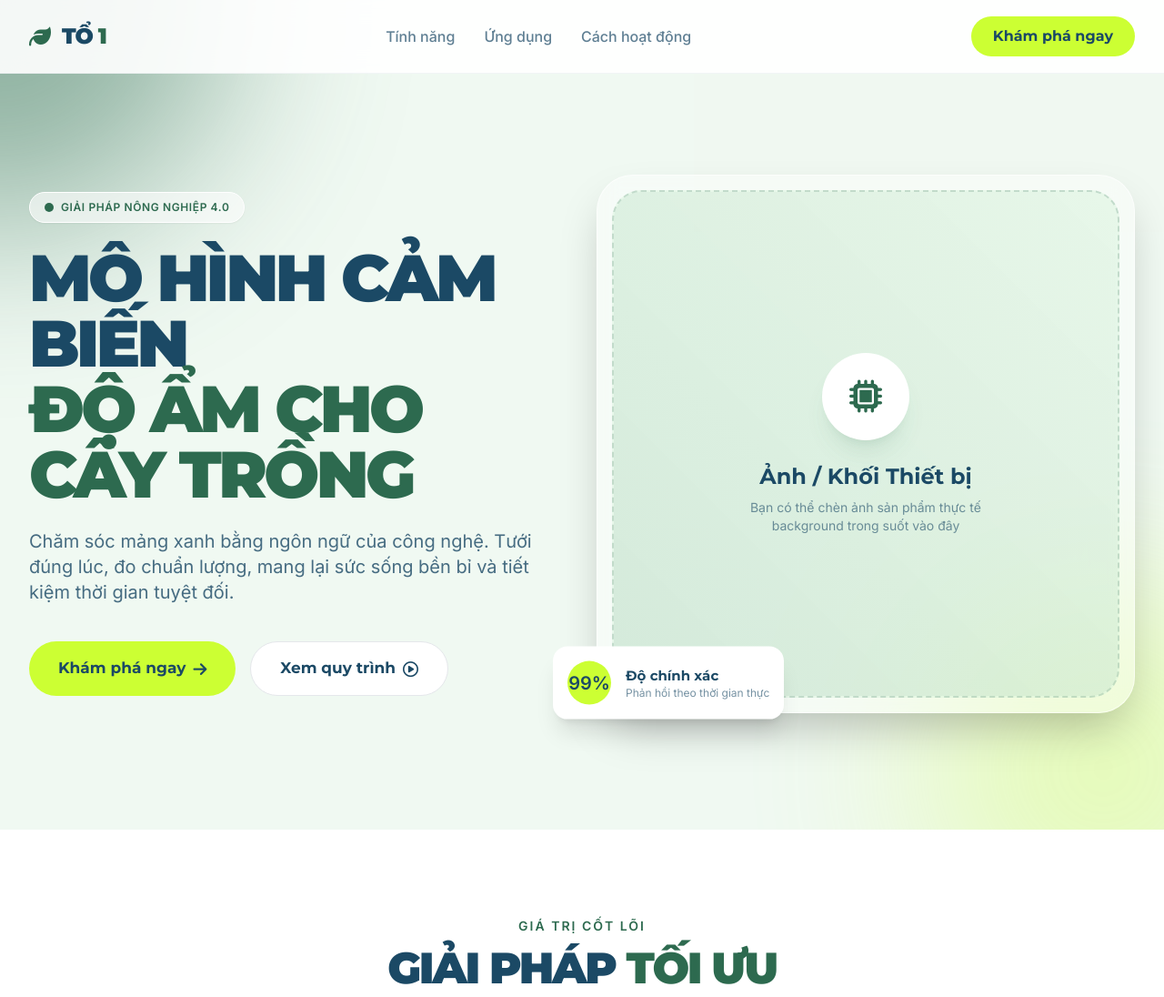
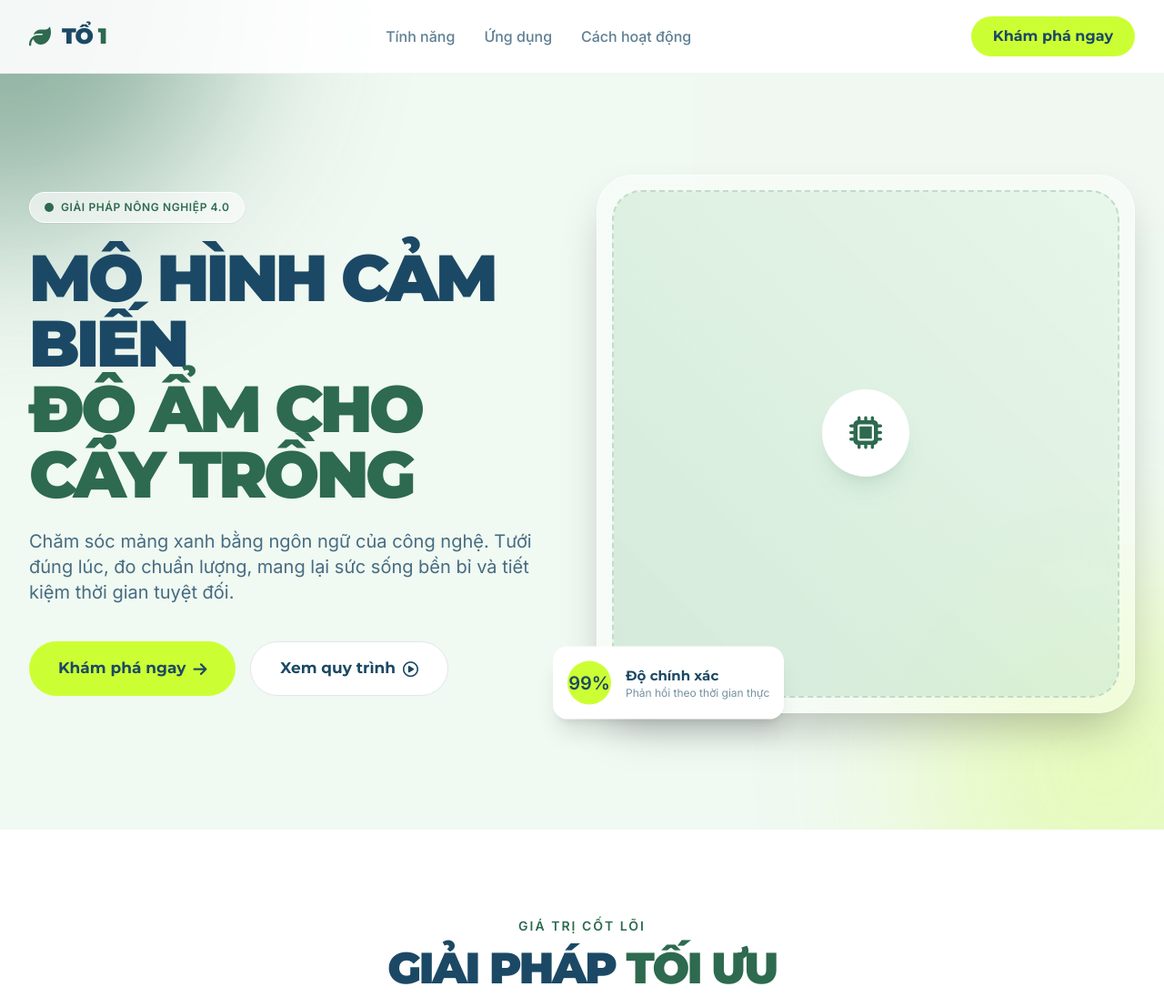
Before and after one commit to Slencan5/T-1, a plain HTML site: page index.html in a window 1280 px wide. Shown: the top 1096 px of the page at 91% size. Drawn offline with nearby package versions, Linux system fonts and the light colour scheme.

Commit message:
Update index.html

```diff
--- a/index.html
+++ b/index.html
@@ -209,11 +209,8 @@
                             <div class="relative z-10 text-center">
                                 <div
                                     class="w-24 h-24 bg-white rounded-full flex items-center justify-center mx-auto mb-6 shadow-xl shadow-primary/10 group-hover:-translate-y-4 transition-transform duration-500">
-                                    <i class="fa-solid fa-microchip text-4xl text-primary"></i>
+                                    <i class="fa-solid fa-microchip text-4xl text-primary" src="sp.jpg"></i>
                                 </div>
-                                <h3 class="font-heading font-bold text-secondary text-2xl mb-2">Ảnh / Khối Thiết bị</h3>
-                                <p class="font-body text-secondary/60 text-sm max-w-xs mx-auto">Bạn có thể chèn ảnh sản
-                                    phẩm thực tế background trong suốt vào đây</p>
                             </div>
                         </div>
                     </div>
@@ -698,4 +695,5 @@
     </script>
 </body>
 
+
 </html>
```
